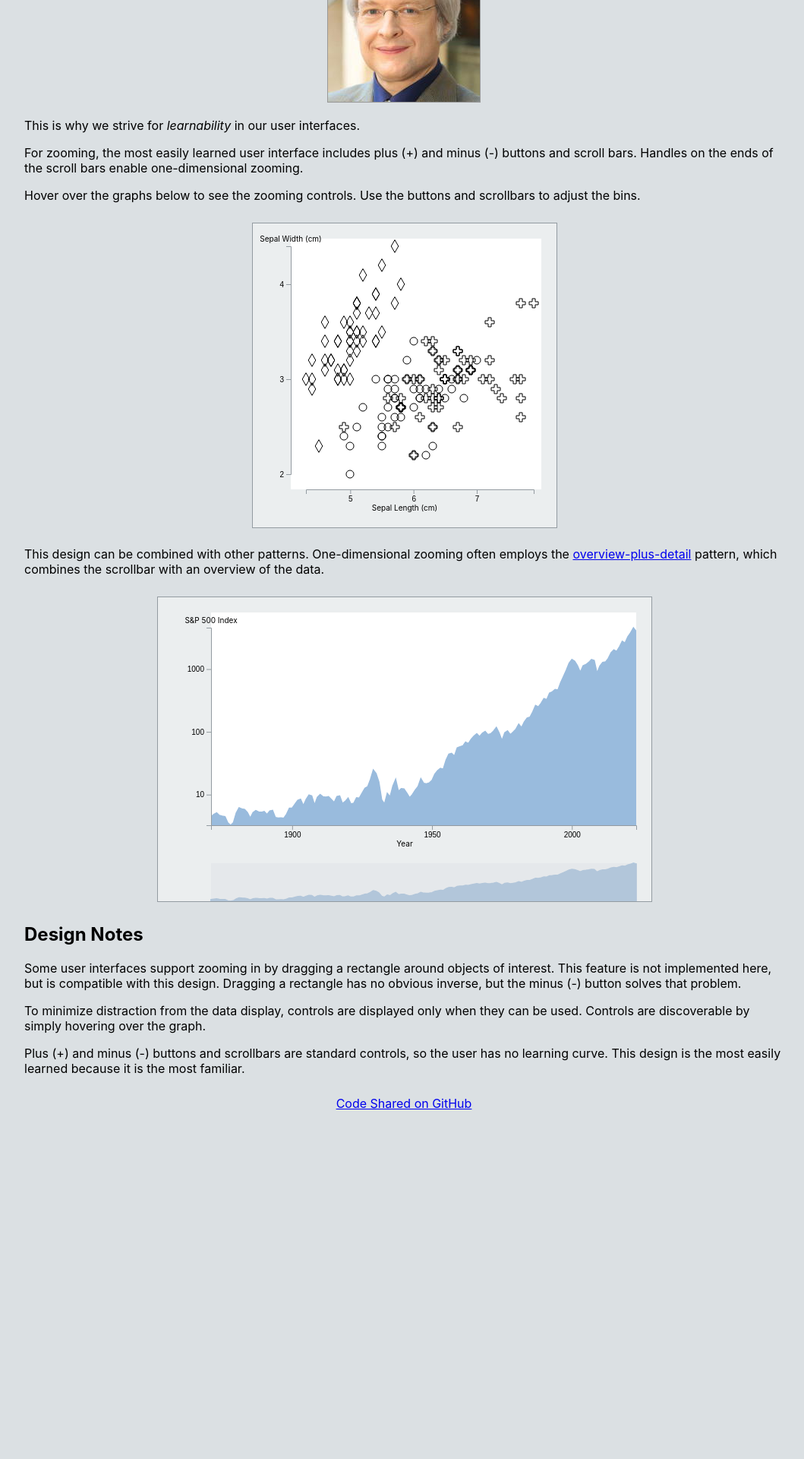
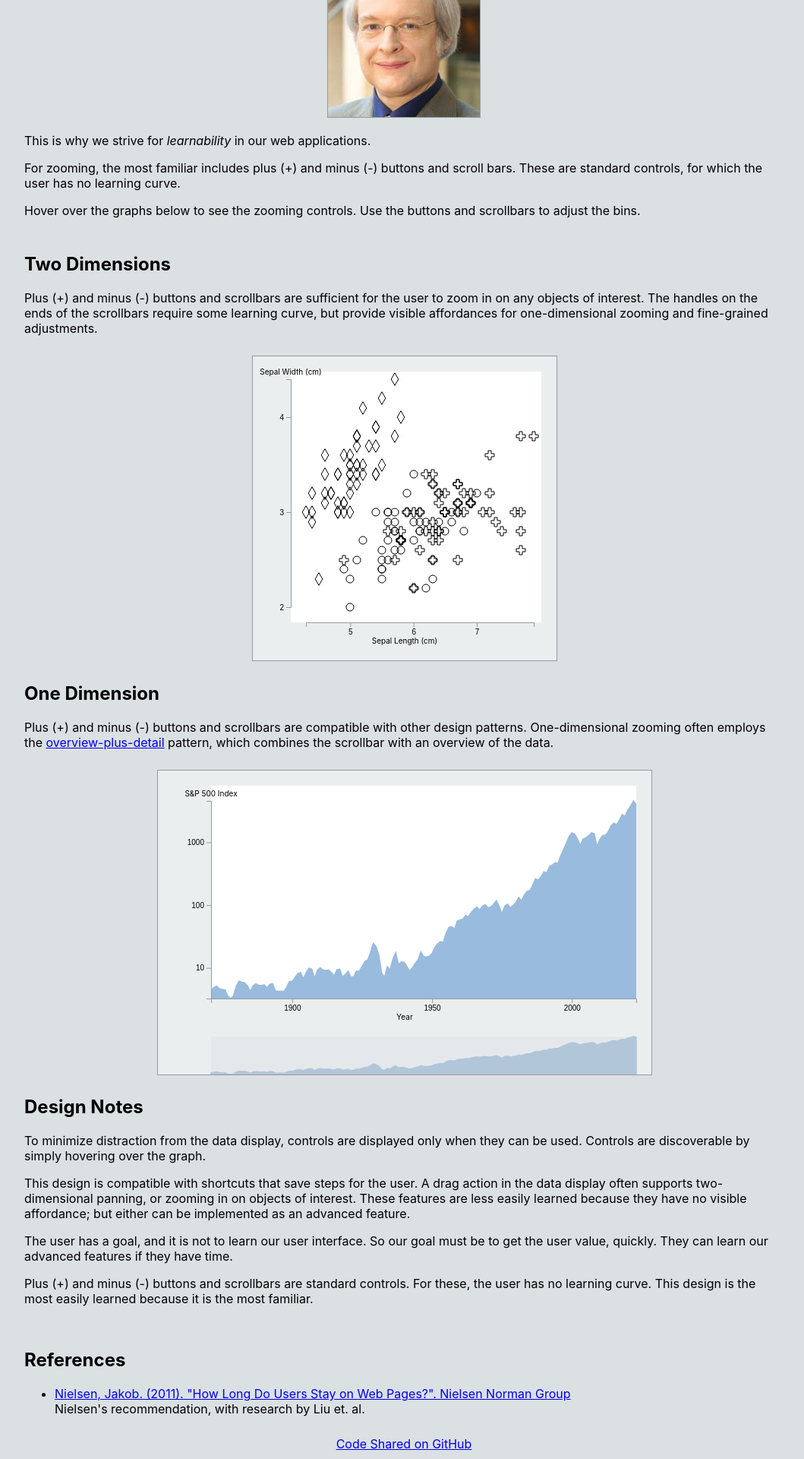
Before and after one commit to hemanrobinson/panning-zooming, a React (Create React App) app: page / in a window 1280 px wide. Shown: the part 231-2151 px from the top of the page at 76% size, without its empty margins (108-1167 px from the left). Before the commit the page ends 1703 px from the top, so only its background shows below. Built offline with nearby package versions, Linux system fonts and the light colour scheme.

Commit message:
improve text

```diff
--- a/src/App.js
+++ b/src/App.js
@@ -16,27 +16,34 @@ const App = () => {
                 The one great lesson of web design is:  <i>people surf</i>.
                 </p>
                 <p>
-                If users don't get value from a web page, quickly -- they move on.  Jakob Nielsen recommends engaging the user within <a href="https://www.nngroup.com/articles/how-long-do-users-stay-on-web-pages/">10 seconds</a>.
+                If users don't get value from a web page, quickly -- they move on.  For this reason, Jakob Nielsen recommends engaging the user <a href="https://www.nngroup.com/articles/how-long-do-users-stay-on-web-pages/">within the first 10 seconds</a>.
                 </p>
                 <p className="center">
                     <a href="https://www.nngroup.com"><img alt="Dr. Jakob Nielsen" src={nielsen}/></a>
                 </p>
                 <p>
-                This is why we strive for <i>learnability</i> in our user interfaces.
+                This is why we strive for <i>learnability</i> in our web applications.
                 </p>
                 <p>
-                For zooming, the most easily learned user interface includes plus (+) and minus (-) buttons and scroll bars.  Handles on the ends of the scroll bars enable one-dimensional zooming.
+                For zooming, the most familiar includes plus (+) and minus (-) buttons and scroll bars.  These are standard controls, for which the user has no learning curve.
                 </p>
                 <p>
                 Hover over the graphs below to see the zooming controls.  Use the buttons and scrollbars to adjust the bins.
+                </p>
+            </div>
+            <div className="Description">
+                <h2>Two Dimensions</h2>
+                <p>
+                Plus (+) and minus (-) buttons and scrollbars are sufficient for the user to zoom in on any objects of interest.  The handles on the ends of the scrollbars require some learning curve, but provide visible affordances for one-dimensional zooming and fine-grained adjustments.
                 </p>
             </div>
             <div className="Graph">
                 <ScatterPlot dataSet={ "Iris" } />
             </div>
             <div className="Description">
+                <h2>One Dimension</h2>
                 <p>
-                This design can be combined with other patterns.  One-dimensional zooming often employs the <a href="https://observablehq.com/@d3/focus-context">overview-plus-detail</a> pattern, which combines the scrollbar with an overview of the data.
+                Plus (+) and minus (-) buttons and scrollbars are compatible with other design patterns.  One-dimensional zooming often employs the <a href="https://observablehq.com/@d3/focus-context">overview-plus-detail</a> pattern, which combines the scrollbar with an overview of the data.
                 </p>
             </div>
             <div className="Graph">
@@ -45,14 +52,22 @@ const App = () => {
             <div className="Description">
                 <h2>Design Notes</h2>
                 <p>
-                Some user interfaces support zooming in by dragging a rectangle around objects of interest.  This feature is not implemented here, but is compatible with this design.  Dragging a rectangle has no obvious inverse, but the minus (-) button solves that problem.
-                </p>
-                <p>
                 To minimize distraction from the data display, controls are displayed only when they can be used.  Controls are discoverable by simply hovering over the graph.
                 </p>
                 <p>
-                Plus (+) and minus (-) buttons and scrollbars are standard controls, so the user has no learning curve. This design is the most easily learned because it is the most familiar.
+                This design is compatible with shortcuts that save steps for the user.  A drag action in the data display often supports two-dimensional panning, or zooming in on objects of interest.  These features are less easily learned because they have no visible affordance; but either can be implemented as an advanced feature.
                 </p>
+                <p>
+                The user has a goal, and it is not to learn our user interface.  So our goal must be to get the user value, quickly.  They can learn our advanced features if they have time.
+                </p>
+                <p>
+                Plus (+) and minus (-) buttons and scrollbars are standard controls.  For these, the user has no learning curve. This design is the most easily learned because it is the most familiar.
+                </p>
+                <br/>
+                <h2>References</h2>
+                <ul>
+                    <li><a href="https://www.nngroup.com/articles/how-long-do-users-stay-on-web-pages/">Nielsen, Jakob. (2011). "How Long Do Users Stay on Web Pages?". Nielsen Norman Group</a><br/>Nielsen's recommendation, with research by Liu et. al.</li>
+                </ul>
             </div>
             <a href="https://github.com/hemanrobinson/zoom/">Code Shared on GitHub</a>
         </div>
```
Also changed, not shown: 2 other files (tests, documents, lock files or other folders).
